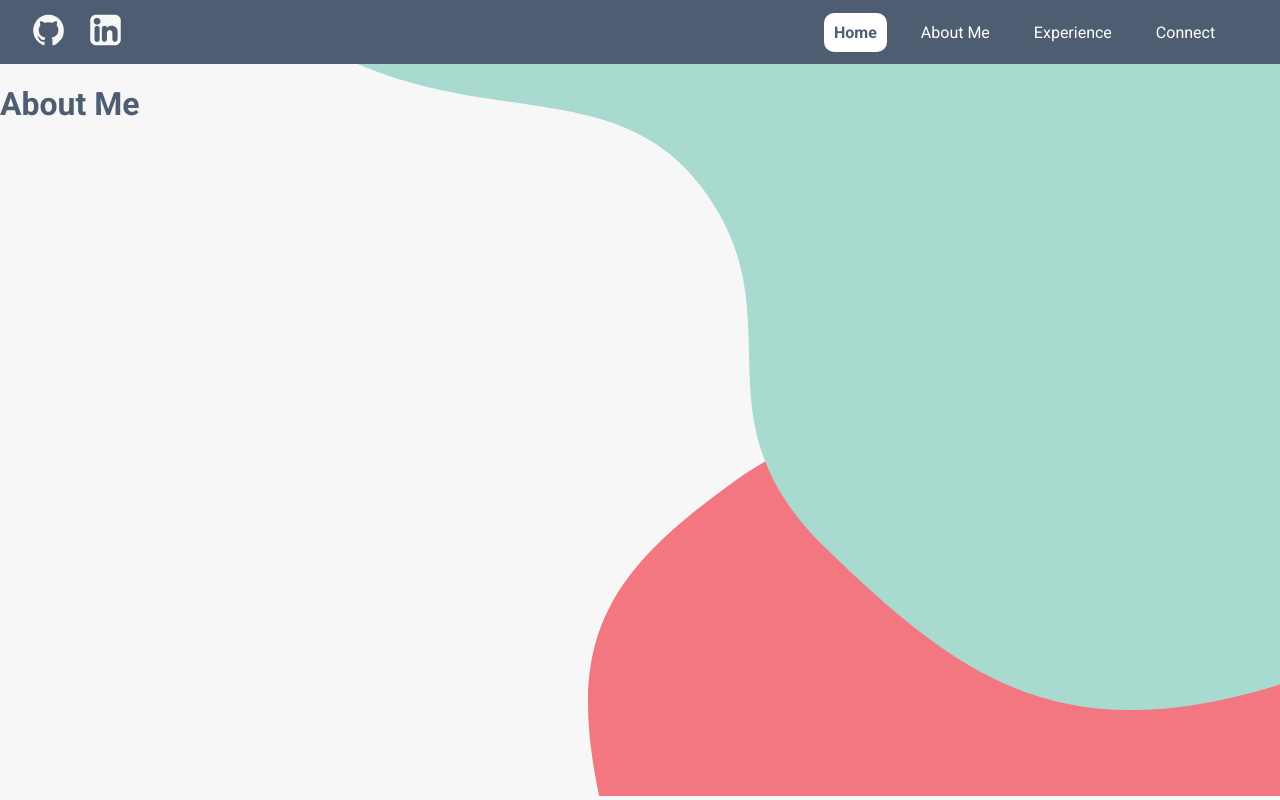
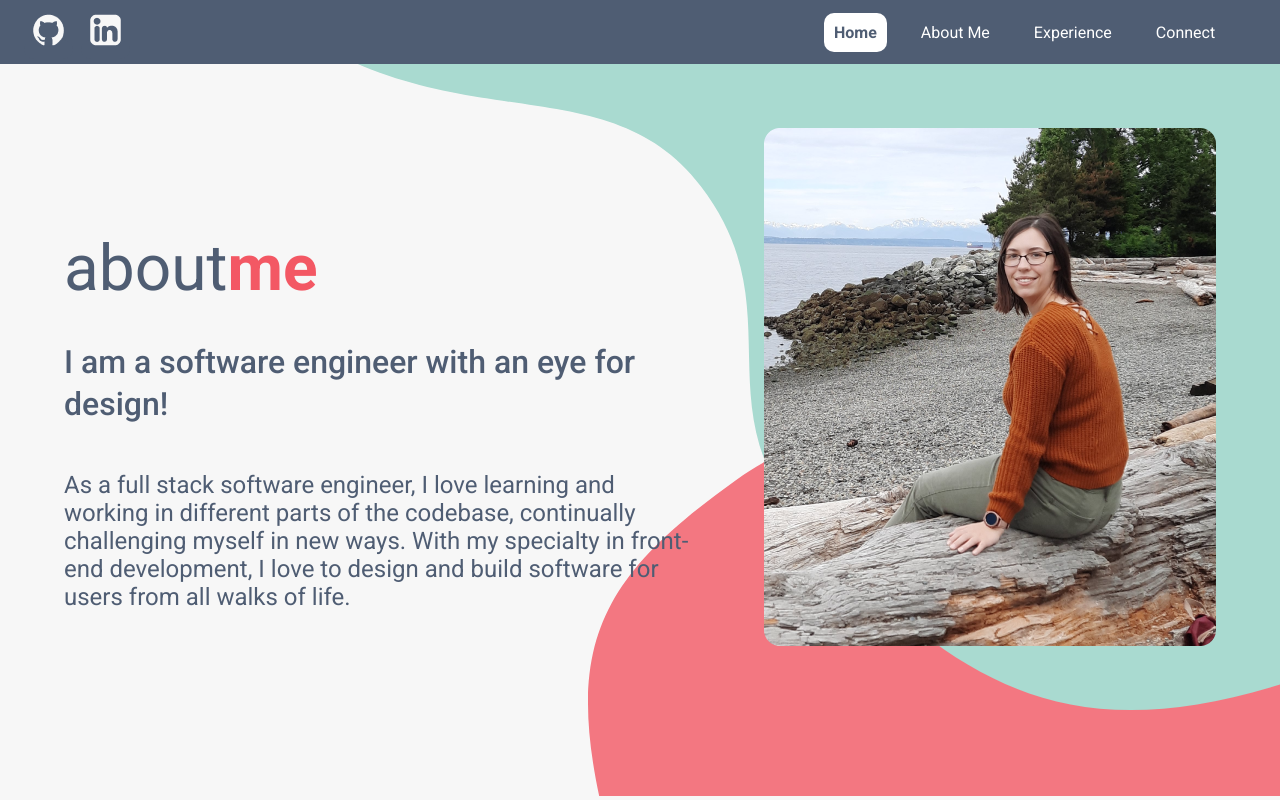
Before and after one commit to casslabath/Portfolio, a React (Create React App) app: page /about in a window 1280 px wide. Built offline with nearby package versions, Linux system fonts and the light colour scheme.

Commit message:
add content to about me

```diff
--- a/src/Components/LinkButton.tsx
+++ b/src/Components/LinkButton.tsx
@@ -1,10 +1,10 @@
-import React, { useContext } from 'react';
-import { Link } from 'react-router-dom';
-import styled from 'styled-components';
-import { NavigationContext } from '../Contexts/NavigationContext';
+import React, { useContext } from "react";
+import { Link } from "react-router-dom";
+import styled from "styled-components";
+import { NavigationContext } from "../Contexts/NavigationContext";
 
 const StyledButton = styled.button`
-    background-color: #4F5D73;
+  background-color: #4f5d73;
   border-radius: 16px;
   border-style: none;
   color: #ffffff;
@@ -14,26 +14,26 @@ const StyledButton = styled.button`
 
   &:hover {
     cursor: pointer;
-        font-size: 18px;
-        box-shadow: 0 8px 16px 0 rgba(0,0,0,0.2), 0 6px 20px 0 rgba(0,0,0,0.19);
+    box-shadow: 0 8px 16px 0 rgba(0, 0, 0, 0.2),
+      0 6px 20px 0 rgba(0, 0, 0, 0.19);
   }
 
   &:active {
     cursor: pointer;
-        font-size: 18px;
     box-shadow: none;
   }
 `;
 
 const StyledLogoLink = styled.a`
-    background-color: #4F5D73;
+  background-color: #4f5d73;
   border-radius: 16px;
   border-style: none;
   color: #ffffff;
 
   &:hover {
     cursor: pointer;
-        box-shadow: 0 8px 16px 0 rgba(0,0,0,0.2), 0 6px 20px 0 rgba(0,0,0,0.19);
+    box-shadow: 0 8px 16px 0 rgba(0, 0, 0, 0.2),
+      0 6px 20px 0 rgba(0, 0, 0, 0.19);
   }
 
   &:active {
@@ -47,27 +47,29 @@ type LinkButtonProps = {
   logo?: string;
   path: string;
   text?: string;
-}
+};
 
-const LinkButton: React.FC<LinkButtonProps> = ({alt, logo, path, text}: LinkButtonProps) => {
-    const {setCurrentPath} = useContext(NavigationContext);
+const LinkButton: React.FC<LinkButtonProps> = ({
+  alt,
+  logo,
+  path,
+  text,
+}: LinkButtonProps) => {
+  const { setCurrentPath } = useContext(NavigationContext);
 
   if (logo) {
     return (
-            <StyledLogoLink href={path} target={'_blank'} rel="noreferrer">
+      <StyledLogoLink href={path} target={"_blank"} rel="noreferrer">
         <img src={logo} alt={alt} />
       </StyledLogoLink>
-        )
+    );
   }
 
   return (
     <Link to={path}>
-            <StyledButton onClick={() => setCurrentPath(path)}>
-                {text}
-            </StyledButton>
+      <StyledButton onClick={() => setCurrentPath(path)}>{text}</StyledButton>
     </Link>
-    )
-
-}
+  );
+};
 
 export default LinkButton;
--- a/src/Components/Navigation.tsx
+++ b/src/Components/Navigation.tsx
@@ -57,12 +57,12 @@ const Navigation: React.FC = () => {
       <StyledLogoContainer>
         <LinkButton
           logo={"/assets/github-logo.png"}
-          alt={"Github Logo"}
+          alt={"Github Logo Link"}
           path={"https://github.com/casslabath"}
         />
         <LinkButton
           logo={"/assets/linkedin-logo.png"}
-          alt={"Linkedin Logo"}
+          alt={"Linkedin Logo Link"}
           path={"https://www.linkedin.com/in/cassandra-labath/"}
         />
       </StyledLogoContainer>
--- /dev/null
+++ b/src/Components/RightImage.tsx
@@ -0,0 +1,19 @@
+import React from "react";
+import styled from "styled-components";
+
+const StyledImage = styled.img`
+  width: 100%;
+  height: 100%;
+  margin: 64px;
+`;
+
+type RightImageProps = {
+  alt?: string;
+  src: string;
+};
+
+const RightImage: React.FC<RightImageProps> = ({ alt, src }) => {
+  return <StyledImage src={src} alt={alt} />;
+};
+
+export default RightImage;
--- a/src/Pages/AboutMe.tsx
+++ b/src/Pages/AboutMe.tsx
@@ -1,7 +1,42 @@
 import React from "react";
+import styled from "styled-components";
+import * as S from "../styles";
+import LinkButton from "../Components/LinkButton";
+import RightImage from "../Components/RightImage";
+
+const StyledContainer = styled.div`
+  align-items: center;
+  display: flex;
+  flex-direction: row;
+  margin-left: 64px;
+`;
+
+const StyledTextContainer = styled.div`
+  display: flex;
+  flex-direction: column;
+`;
 
 const AboutMe = () => {
-  return <h1>{"About Me"}</h1>;
+  return (
+    <StyledContainer>
+      <StyledTextContainer>
+        <S.H1>
+          {"about"}
+          <span className="last-word">{"me"}</span>
+        </S.H1>
+        <S.H2>{"I am a software engineer with an eye for design!"}</S.H2>
+        <S.P>
+          {
+            "As a full stack software engineer, I love learning and working in different parts of the codebase, continually challenging myself in new ways. With my specialty in front-end development, I love to design and build software for users from all walks of life."
+          }
+        </S.P>
+      </StyledTextContainer>
+      <RightImage
+        alt={"image of me on the Puget Sound beach"}
+        src={"/assets/cassie-seattle.png"}
+      />
+    </StyledContainer>
+  );
 };
 
 export default AboutMe;
--- a/src/Pages/Home.tsx
+++ b/src/Pages/Home.tsx
@@ -3,9 +3,9 @@ import * as S from "../styles";
 import styled from "styled-components";
 import LinkButton from "../Components/LinkButton";
 
-const StyledContainer = styled.div`
+export const StyledContainer = styled.div`
   margin-left: 64px;
-  width: 30%;
+  width: 40%;
 `;
 
 const Home = () => {
@@ -20,7 +20,7 @@ const Home = () => {
         <br />
         {"Software Engineer"}
       </S.H2>
-      <LinkButton path={'/connect'} text="Contact Me" />
+      <LinkButton path={"/connect"} text="Contact Me" />
     </StyledContainer>
   );
 };
--- a/src/styles.js
+++ b/src/styles.js
@@ -1,4 +1,4 @@
-import styled from 'styled-components';
+import styled from "styled-components";
 
 export const H1 = styled.h1`
   font-size: 64px;
@@ -20,4 +20,5 @@ export const H2 = styled.h2`
 
 export const P = styled.h2`
   font-size: 24px;
+  font-weight: normal;
 `;
```
Also changed, not shown: public/assets/cassie-seattle.png (added). Lines whose indentation alone changed are shown as unchanged.
